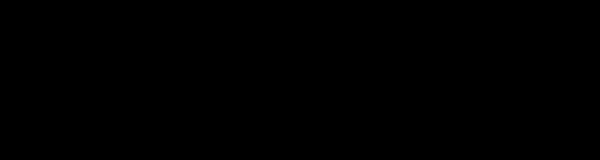
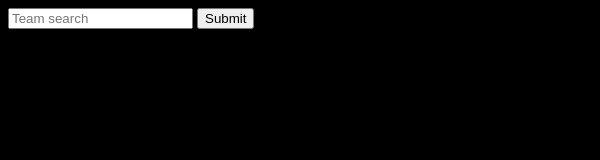
Before and after one commit to ariskyr/Software-Engineering, an Electron app: page project/user/sidebar/index.html in a window 600 px wide. Drawn offline with Linux system fonts and the light colour scheme.

Commit message:
working on sidebar

```diff
--- a/project/user/chat/chat.js
+++ b/project/user/chat/chat.js
@@ -20,7 +20,7 @@ function makePresentation(){
 }
 
 function presentFiles(){
-    if(document.getElementById("uploadFile").files.length == 0){σ
+    if(document.getElementById("uploadFile").files.length == 0){
         console.log("no files selected");
         return false;
     } else{
--- a/project/user/sidebar/index.html
+++ b/project/user/sidebar/index.html
@@ -1,2 +1,8 @@
 <body style=background-color:black>
+    <form onsubmit="teamSearch()">
+        <input type="text" placeholder="Team search" id="teamSearch">
+        <input type="submit">Search</input>
+    </form>
+
+    <script src="./sidebar.js"></script>
 </body>
--- /dev/null
+++ b/project/user/sidebar/sidebar.js
@@ -0,0 +1,48 @@
+//for searching team
+
+function teamSearch() {
+
+    teamName = document.getElementById('teamSearch').value;
+
+    //connection to database
+    const MongoClient = require('mongodb').MongoClient;
+    const url = "mongodb://localhost:27017";
+
+    MongoClient.connect(url, function (err, db) {
+        if (err) {
+            throw err;
+        }
+        var dbo = db.db("teamwork-ide");
+        var query = {
+            name: teamName //return any element with team.name = teamName;
+        };
+        dbo.collection("teams").find(query).toArray(function (err, result) {
+            if (err) {
+                throw err;
+            }
+            console.log(result);
+            db.close();
+        });
+    });
+
+
+    if (!team.isOpen) { //anoixth/kleisti apo diaxeiristh gia eggrafes
+        throw err;
+    } else {
+        member.team += teamName;
+        team.members += member.name;
+    }
+}
+
+function helloWorld() {
+    //for debugging
+    console.log("hello world!");
+}
+
+/*
+registerToTeam(){
+    connect();
+    teamSearch();
+    addMemberToTeam();
+    addTeamToMember();
+} */
```
